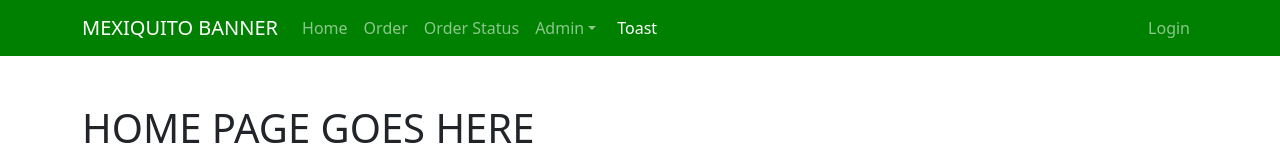
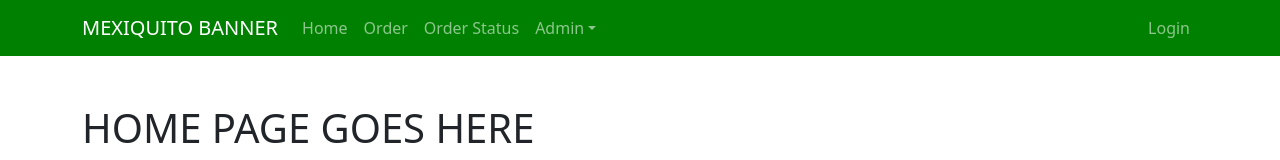
Before and after one commit to korayleigh/t3a2-b-frontend, a React (Create React App) app: page / in a window 1280 px wide. Shown: the top 160 px of the page. Built offline with nearby package versions, Linux system fonts and the light colour scheme.

Commit message:
remove toast testing button from nav bar

```diff
--- a/src/Header.jsx
+++ b/src/Header.jsx
@@ -34,25 +34,6 @@ const Header = () => {
 
   };
 
-  const showToast = () => {
-
-    const newToast =  {
-      message: 'hello',
-      variant: 'warning',
-      show: true
-    };
-
-    dispatch({
-      type: 'setToasts',
-      data: [
-        ...store.toasts,
-        newToast
-      ]
-    });
-
-    console.log('toasts:', store.toasts);
-  };
-
   const handleDeleteToast = (deleteToast) => {
     dispatch({
       type: 'setToasts',
@@ -80,7 +61,6 @@ const Header = () => {
                 <NavDropdown.Divider />
                 <NavDropdown.Item  as={Link} to="#action/3.3" href="#action/3.4">Separated link</NavDropdown.Item>
               </NavDropdown>
-              <Button onClick={showToast}>Toast</Button>
             </Nav>
             <Nav>
               { loggedInUser
```
